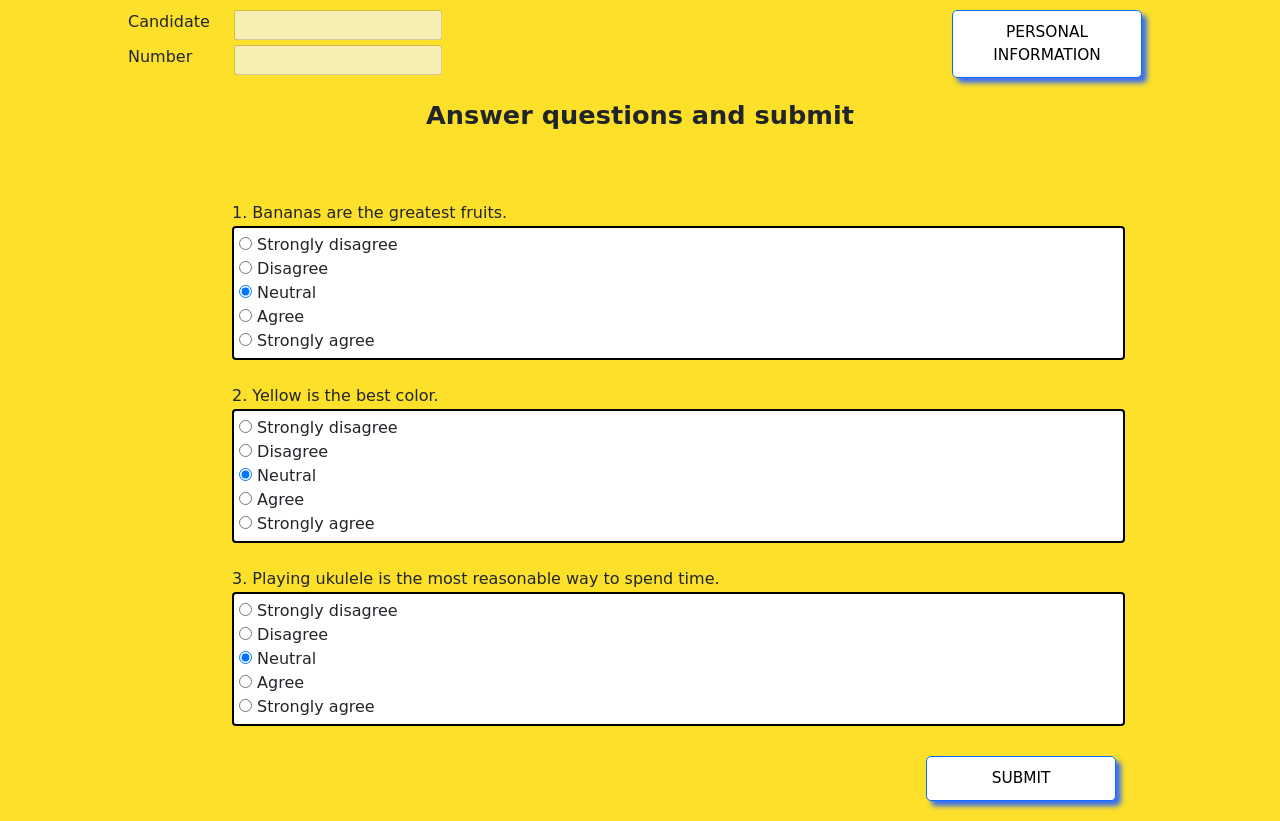
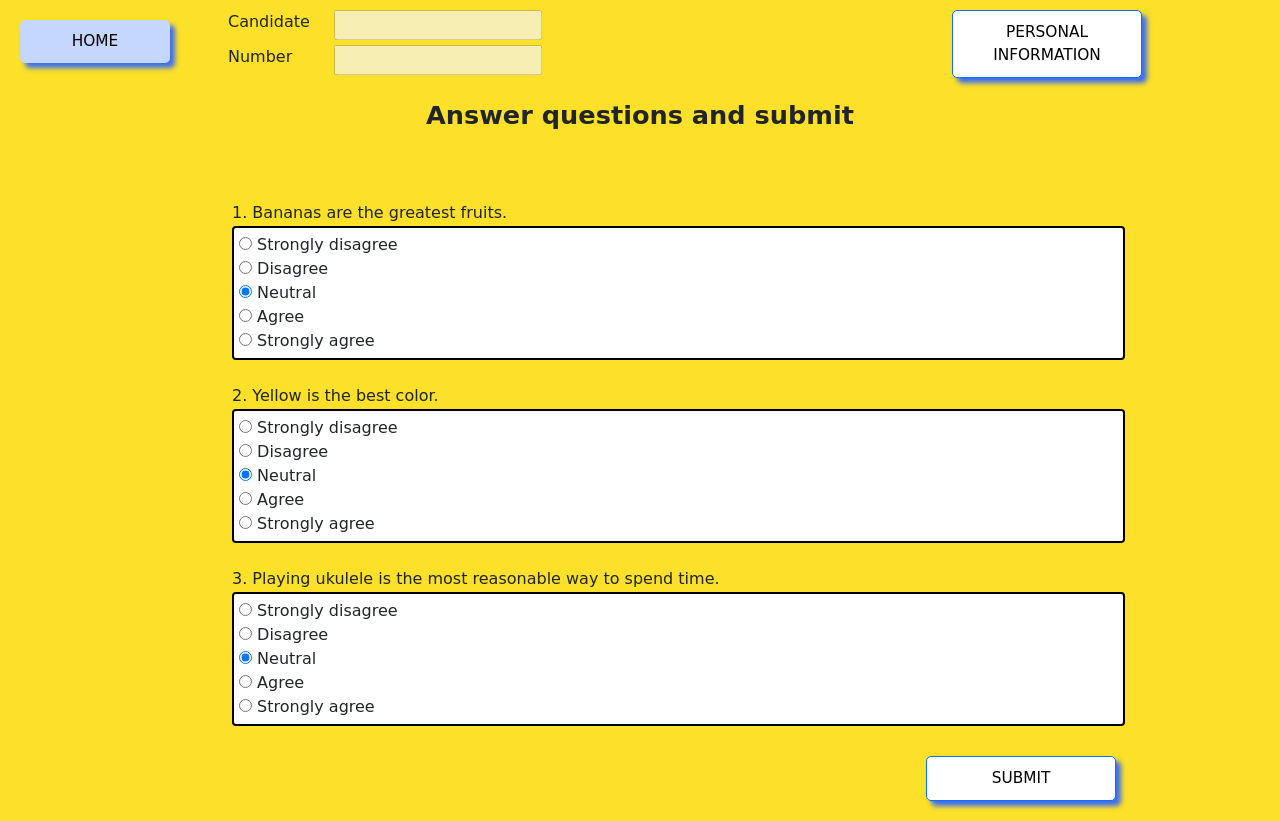
Before and after one commit to jenhakk/Base-for-Election-machine, a plain HTML site: page answerquestioncand.html in a window 1280 px wide. Drawn offline with nearby package versions, Linux system fonts and the light colour scheme; a web font is replaced by a local one.

Commit message:
Tried some home buttons

```diff
--- a/answerquestioncand.html
+++ b/answerquestioncand.html
@@ -14,12 +14,13 @@
 
 <body id="candque">
 
+
   <div class="container">
-
+    <div class="col"><a href="https://jenhakk.github.io/Base-for-Election-machine/index2.html" class="btnhome">HOME</a></div>
     <div class="row" id="row-ansque">
 
       <div class="col-6">
-        <form action="" method="post" class="candform">
+        <form action="" method="post" class="candform" style="margin-left: 100px;">
 
           <div class="row" style="margin-bottom: 5px;">
             <div class="col">
--- a/css/style2.css
+++ b/css/style2.css
@@ -437,6 +437,33 @@
 
     }
 
+    .btnhome {
+
+        position: absolute;
+        left: 0px;
+        min-width: 150px;
+        max-width: 190px;
+        height: fit-content;
+        background-color: #c5d6ff;
+        box-shadow: 5px 5px 5px #3A6DF2;
+        margin-top: 50px;
+        margin: 20px;
+        margin-bottom: 20px;
+        padding: 10px;
+        border-radius: 5px;
+        font-size: 25px;
+        text-align: center;
+        font-size: 1.2vw;
+
+
+    }
+
+    .btnhome:hover {
+
+        background-color: #628bf2;
+        color: white;
+
+    }
     /*****************************CANDIDATE PAGE************************/
 
     /*Profilepic*/
```
Also changed, not shown: browse.html (+3 -0 lines), showanswers.html (+1 -0 lines).
